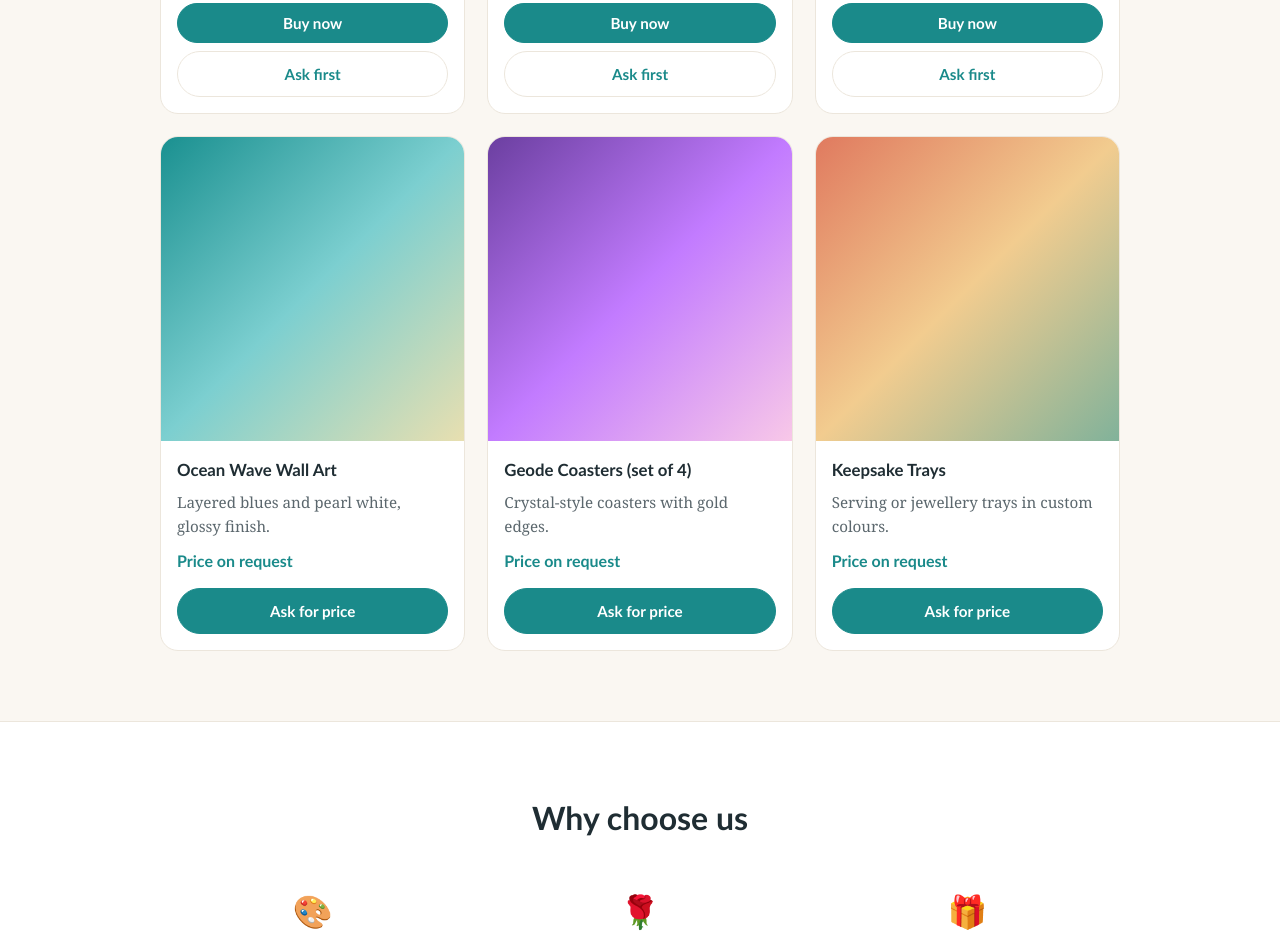
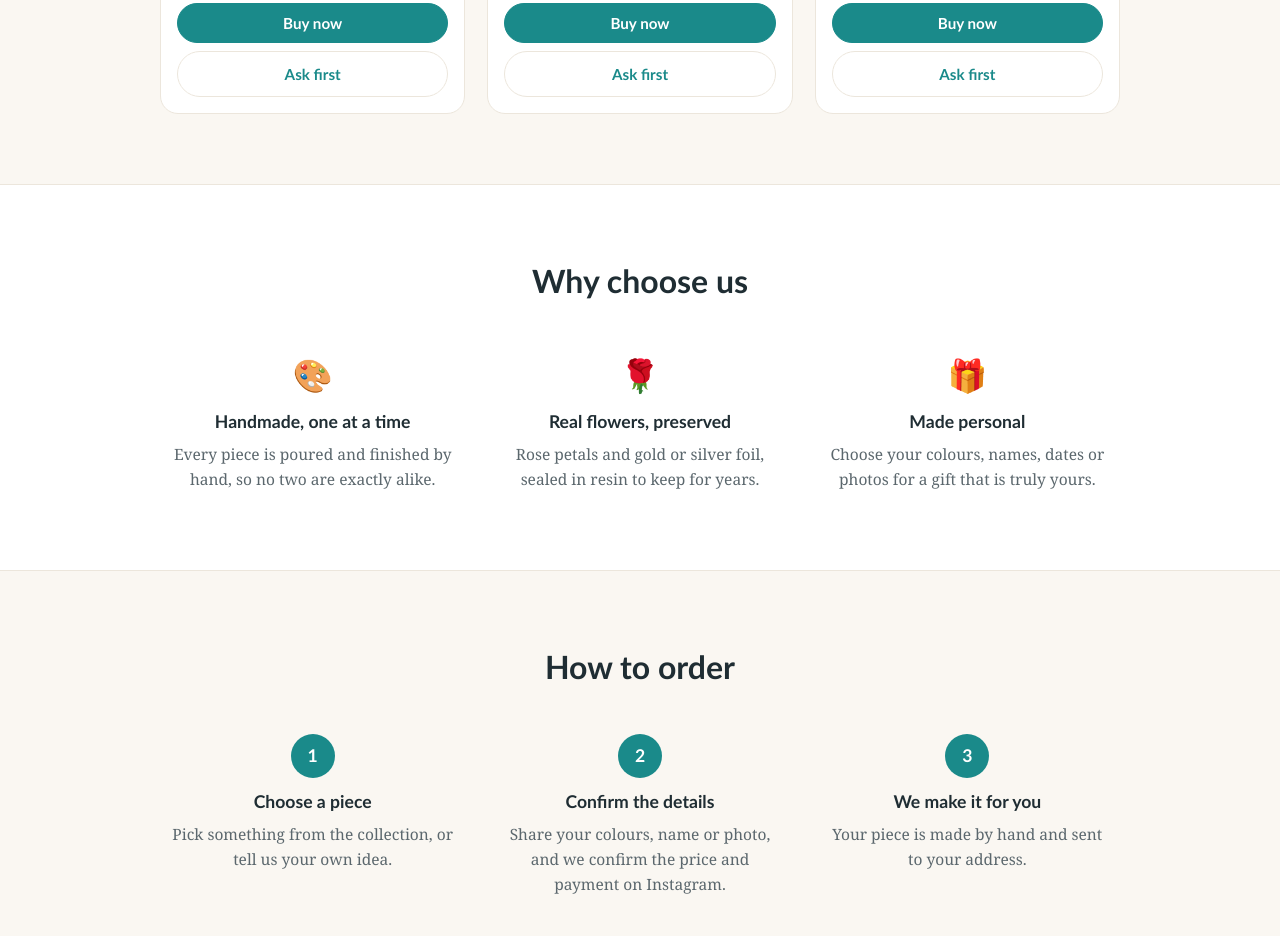
Before and after one commit to rajrajraj4572-beep/resin_01, a plain HTML site: page index.html in a window 1280 px wide. Shown: the part 2432-3368 px from the top of the page. Drawn offline with Linux system fonts and the light colour scheme.

Commit message:
first Commit

```diff
--- a/index.html
+++ b/index.html
@@ -372,42 +372,6 @@
           </div>
         </article>
 
-        <!-- NEW ITEMS: price on request. Add your photo + price, then add a Buy button. -->
-        <article class="card" data-cat="decor">
-          <div class="ph ph1" role="img" aria-label="Blue and white ocean wave resin art"></div>
-          <div class="body">
-            <h3>Ocean Wave Wall Art</h3>
-            <p>Layered blues and pearl white, glossy finish.</p>
-            <span class="price">Price on request</span>
-            <div class="card-actions">
-              <a class="ask-btn solid" target="_blank" rel="noopener" href="#">Ask for price</a>
-            </div>
-          </div>
-        </article>
-
-        <article class="card" data-cat="decor">
-          <div class="ph ph2" role="img" aria-label="Purple geode style resin coasters"></div>
-          <div class="body">
-            <h3>Geode Coasters (set of 4)</h3>
-            <p>Crystal-style coasters with gold edges.</p>
-            <span class="price">Price on request</span>
-            <div class="card-actions">
-              <a class="ask-btn solid" target="_blank" rel="noopener" href="#">Ask for price</a>
-            </div>
-          </div>
-        </article>
-
-        <article class="card" data-cat="decor">
-          <div class="ph ph3" role="img" aria-label="Warm toned resin serving tray"></div>
-          <div class="body">
-            <h3>Keepsake Trays</h3>
-            <p>Serving or jewellery trays in custom colours.</p>
-            <span class="price">Price on request</span>
-            <div class="card-actions">
-              <a class="ask-btn solid" target="_blank" rel="noopener" href="#">Ask for price</a>
-            </div>
-          </div>
-        </article>
 
       </div>
       <p class="empty" id="empty" hidden>No products found. Try a different word or category.</p>
```
